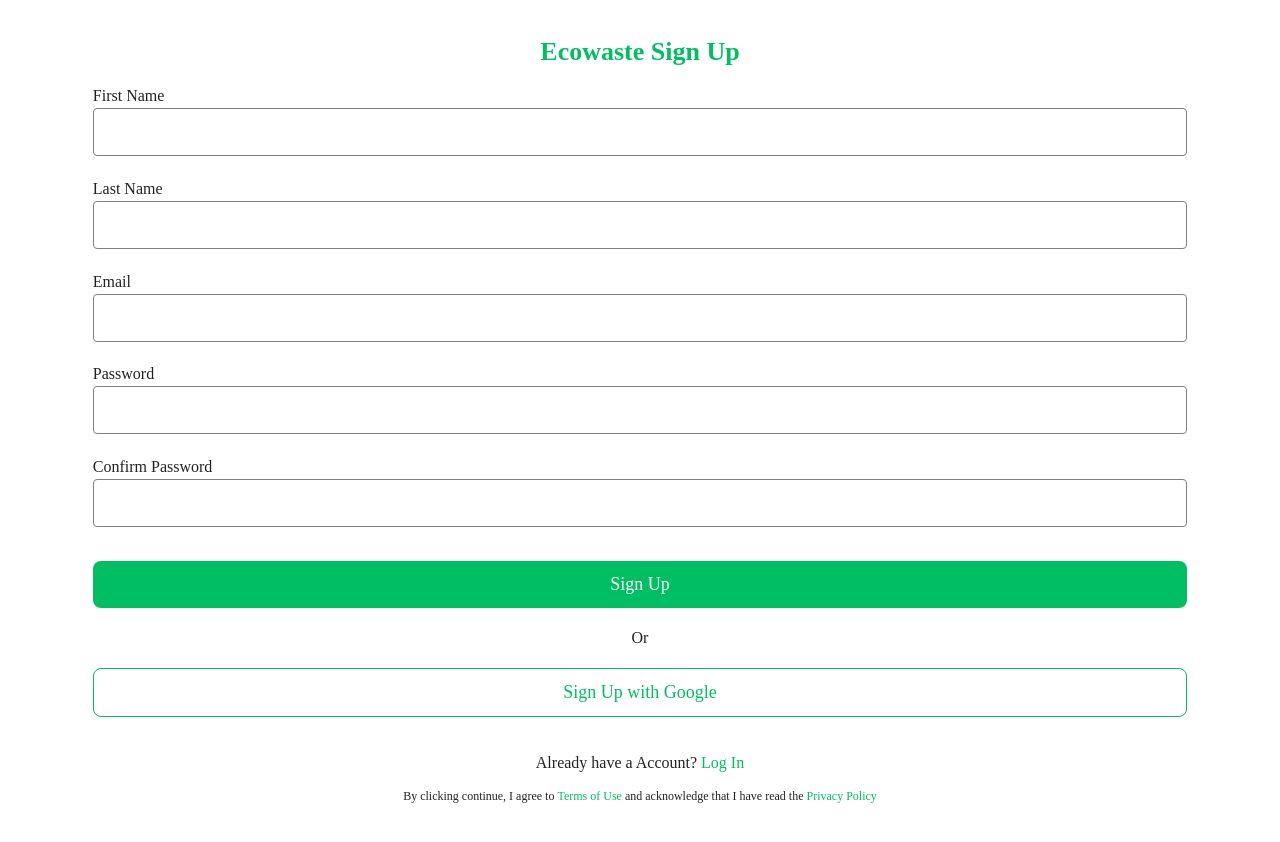
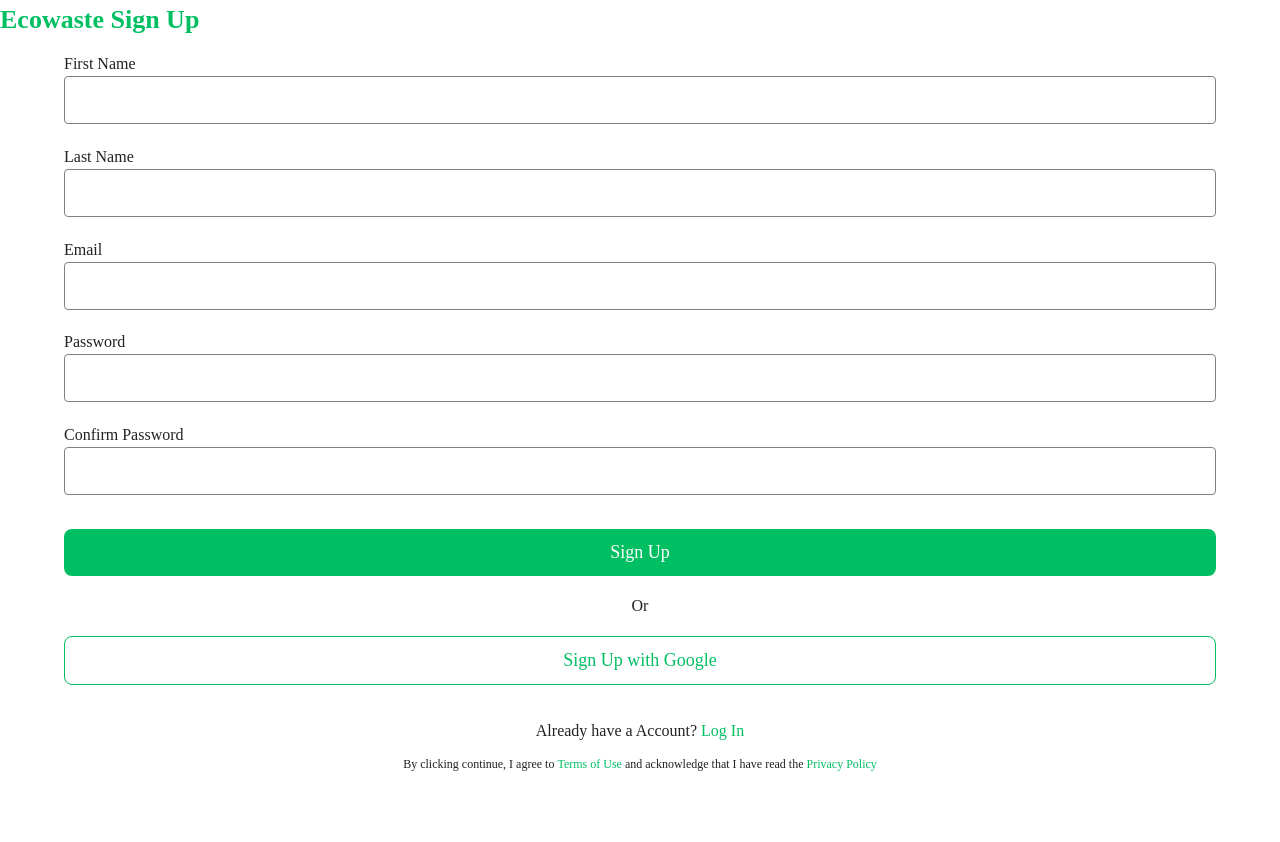
Before and after one commit to wealthralph/greenville, a React (Vite) app in the folder Greenville/: page / in a window 1280 px wide. Shown: the top 842 px of the page. After the commit the page ends 800 px from the top, so only its background shows below. Built offline with nearby package versions, Linux system fonts and the light colour scheme.

Commit message:
hero Section

```diff
--- a/Greenville/src/App.css
+++ b/Greenville/src/App.css
@@ -1,14 +1,12 @@
-#root {
+/* #root {
   max-width: 1280px;
   margin: 0 auto;
   padding: 2rem;
   text-align: center;
-}
+} */
 
 
-.logo:hover {
-  filter: drop-shadow(0 0 2em #646cffaa);
-}
+
 
 
 @keyframes logo-spin {
```
